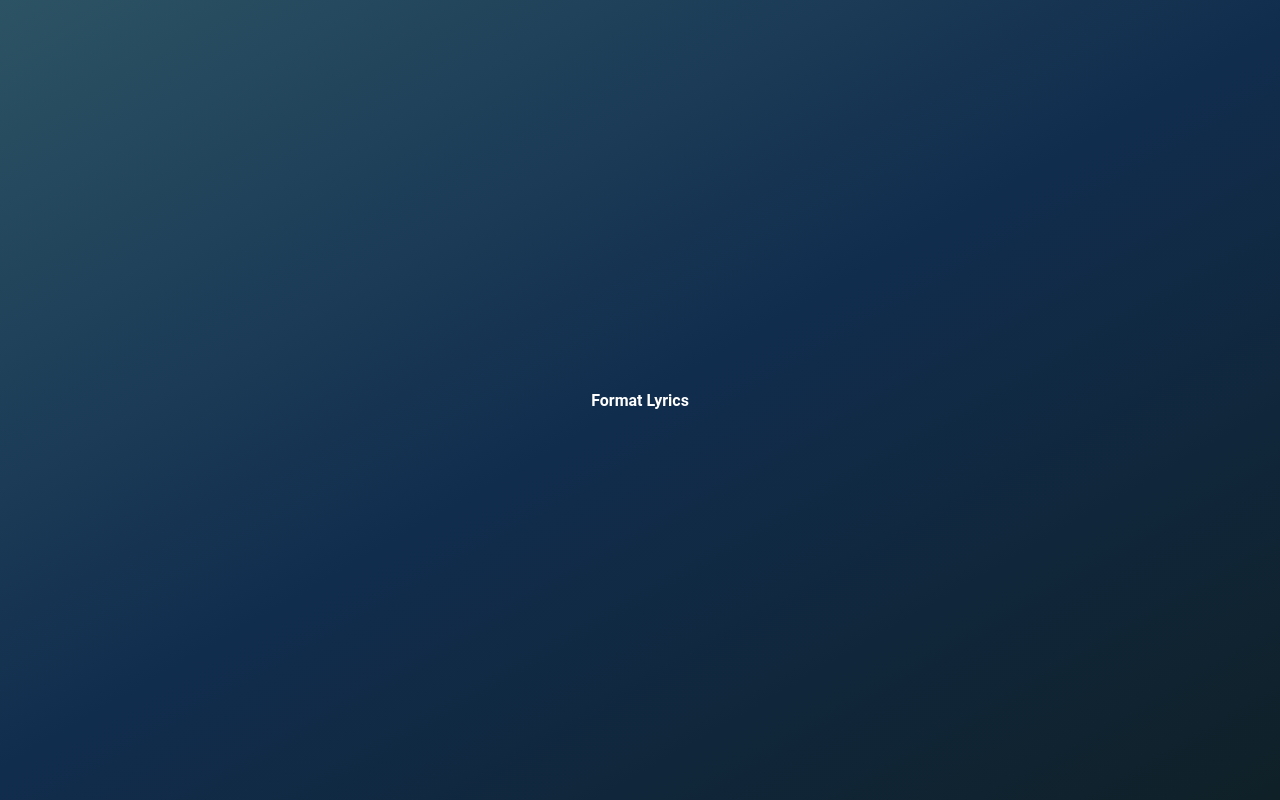
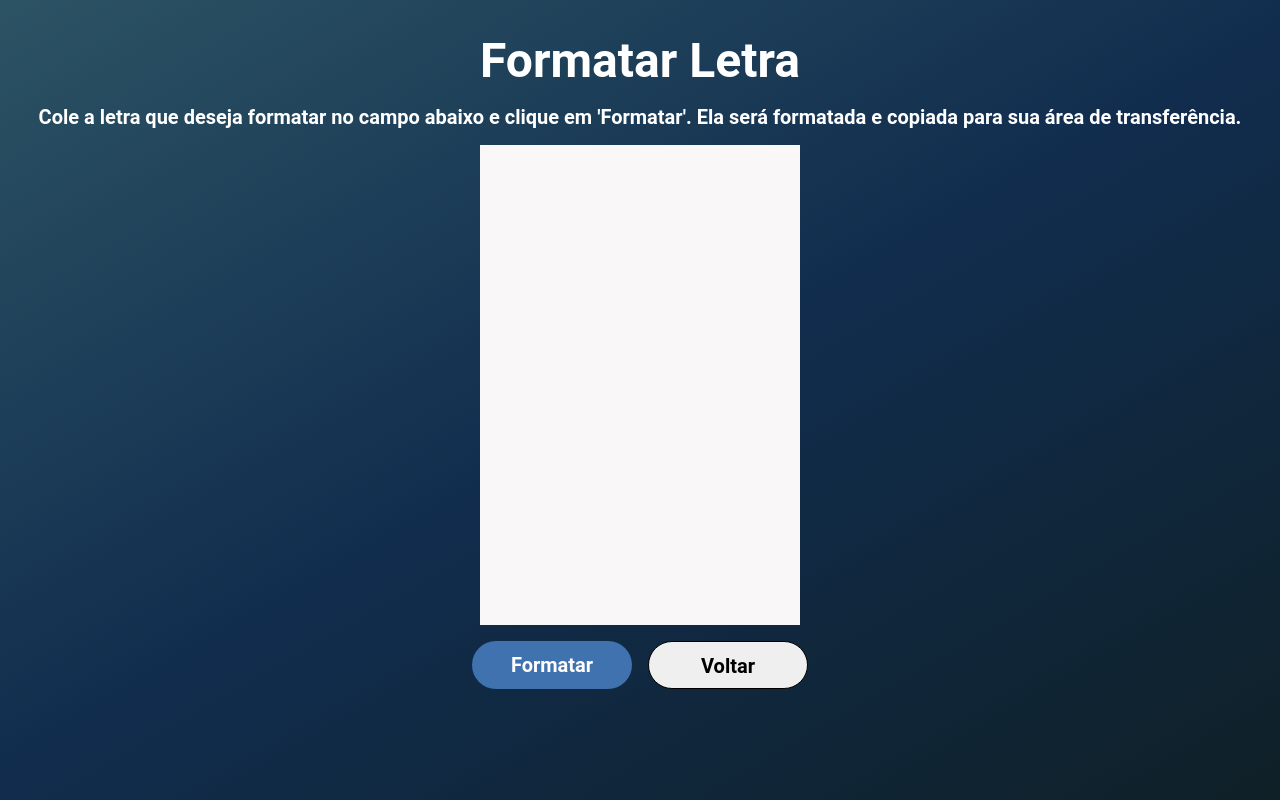
Before and after one commit to Pedro-Alonso/church-utils, a React (Create React App) app: page /format-lyrics in a window 1280 px wide. Built offline with nearby package versions, Linux system fonts and the light colour scheme.

Commit message:
✨ Format lyrics page now working

```diff
--- a/src/pages/format-lyrics/format-lyrics.styles.ts
+++ b/src/pages/format-lyrics/format-lyrics.styles.ts
@@ -1,7 +1,31 @@
 import styled from "styled-components";
+import { fonts } from "../../assets/themes";
 
-export const Container = styled.div`
+export const Wrapper = styled.div`
   width: 100%;
   height: 100%;
   display: flex;
+  flex-direction: column;
+  align-items: center;
+  justify-content: flex-start;
+  align-self: flex-start;
+  margin-top: 2rem;
+  gap: 1rem;
 `;
+
+export const ButtonWrapper = styled.div`
+  display: flex;
+  gap: 1rem;
+`;
+
+export const Title = styled.h1`
+  font-size: ${fonts.size.xxxl};
+`;
+
+export const Subtitle = styled.h2`
+  font-size: ${fonts.size.l};
+`;
+
+export const Caption = styled.p`
+  font-size: ${fonts.size.m};
+`;
--- a/src/pages/format-lyrics/format-lyrics.tsx
+++ b/src/pages/format-lyrics/format-lyrics.tsx
@@ -1,12 +1,69 @@
-import { ReactElement } from "react";
+import { ReactElement, useEffect, useState } from "react";
 import { Screen } from "../../components/screen/screen";
+import { TextInput } from "../../components/text-input/text-input";
+import { Button } from "../../components/button/button";
+import { ButtonVariants } from "../../components/button/types";
+import { useNavigate } from "react-router-dom";
+import { SCREENS } from "../../assets/types";
+import {
+  ButtonWrapper,
+  Caption,
+  Subtitle,
+  Title,
+  Wrapper,
+} from "./format-lyrics.styles";
 
 export const FormatLyrics = (): ReactElement => {
+  const navigate = useNavigate();
+
+  const [lyrics, setLyrics] = useState<string>("");
+  const [hasCopied, setHasCopied] = useState<boolean>(false);
+
+  const copyToClipboard = (value: string) => {
+    navigator.clipboard.writeText(value);
+  };
+
+  const onSubmit = (value: string) => {
+    const formattedLyrics = value.split("\n").join("\n\n");
+    setLyrics(formattedLyrics);
+    copyToClipboard(formattedLyrics);
+    setHasCopied(true);
+  };
+
+  useEffect(() => {
+    if (hasCopied) {
+      setTimeout(() => {
+        setHasCopied(false);
+      }, 5000);
+    }
+  }, [hasCopied]);
+
   return (
     <Screen>
-      <div>
-        <h1>Format Lyrics</h1>
-      </div>
+      <Wrapper>
+        <Title>Formatar Letra</Title>
+        <Subtitle>
+          Cole a letra que deseja formatar no campo abaixo e clique em
+          'Formatar'. Ela será formatada e copiada para sua área de
+          transferência.
+        </Subtitle>
+        <TextInput value={lyrics} onChange={(text) => setLyrics(text)} />
+        <ButtonWrapper>
+          <Button
+            type={ButtonVariants.PRIMARY}
+            onClick={() => onSubmit(lyrics)}
+            text="Formatar"
+          />
+          <Button
+            type={ButtonVariants.SECONDARY}
+            onClick={() => navigate(SCREENS.HOME)}
+            text="Voltar"
+          />
+        </ButtonWrapper>
+        {hasCopied && (
+          <Caption>Letra copiada para a área de transferência!</Caption>
+        )}
+      </Wrapper>
     </Screen>
   );
 };
```
